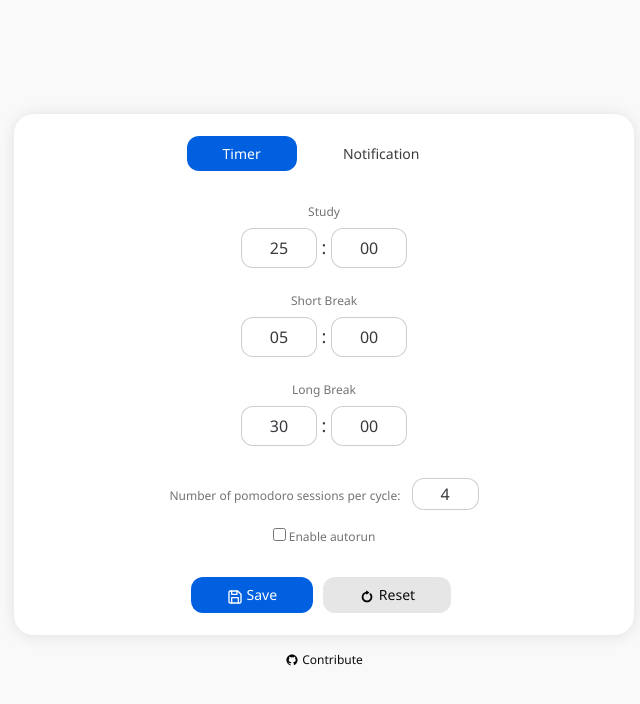
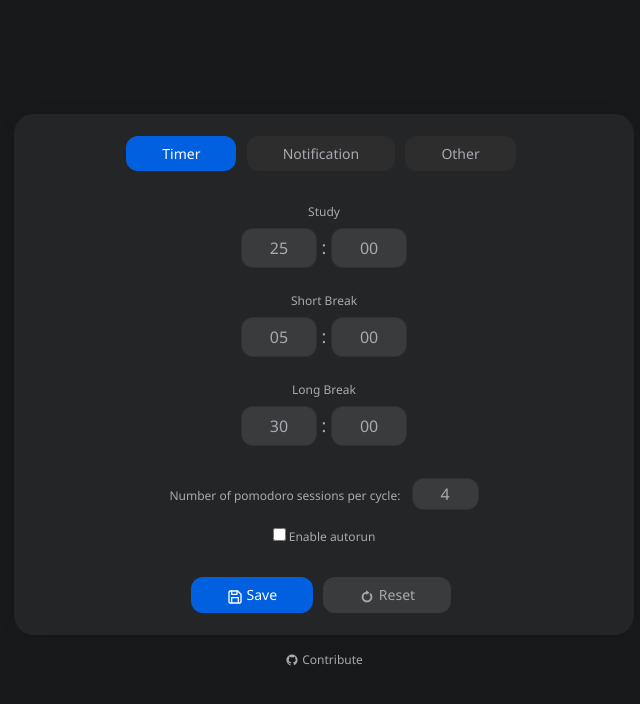
Before and after one commit to StudyTimer-Extension/StudyTimer, a browser extension: page options/options.html in a window 1280 px wide. Both pictures are taken after a click on the button "Timer". Shown: the whole page, without its empty margins (316-956 px from the left). Drawn offline with Linux system fonts and the light colour scheme.

Commit message:
Add dark mode style to settings page

```diff
--- a/model/settings/userSettings.js
+++ b/model/settings/userSettings.js
@@ -1,15 +1,16 @@
 class UserSettings {
-	constructor(pomodoros, studytime, shortbreak, longbreak, notificationsEnabled, volume, studyNotification, sbNotification, lbNotification, autorunEnabled) {
-		this._pomodoros = pomodoros;
-		this._studytime = studytime;
-		this._shortbreak = shortbreak;
-		this._longbreak = longbreak;
-		this._notificationsEnabled = notificationsEnabled;
-		this._volume = volume;
-		this._studyNotification = studyNotification;
-		this._sbNotification = sbNotification;
-		this._lbNotification = lbNotification;
-		this._autorunEnabled = autorunEnabled;
+	constructor(settings) {
+		this._studytime = settings.timer;
+		this._shortbreak = settings.shortBreak;
+		this._longbreak = settings.longBreak;
+		this._pomodoros = settings.pomodoros;
+		this._notificationsEnabled = settings.notifications;
+		this._volume = settings.volume;
+		this._studyNotification = settings.timerNotification;
+		this._sbNotification = settings.sbNotification;
+		this._lbNotification = settings.lbNotification;
+		this._autorunEnabled = settings.autorun;
+		this._darkModeEnabled = settings.darkMode;
 	}
 
 	get pomodoros() {
@@ -51,4 +52,8 @@ class UserSettings {
 	get autorunEnabled() {
 		return this._autorunEnabled;
 	}
+
+	get darkModeEnabled() {
+		return this._darkModeEnabled;
+	}
 }
--- a/model/settings/userSettingsStorage.js
+++ b/model/settings/userSettingsStorage.js
@@ -8,24 +8,41 @@ class UserSettingsStorage {
         const sbNotification = "It's time to take a break.";
         const lbNotification = "You completed the pomodoro cycle! Enjoy your longer break.";
 
-        return new UserSettings(4, "25:00", "05:00", "30:00", true, 50, studyNotification, sbNotification, lbNotification, false);
+        const settings = {
+			timer: "25:00",
+			shortBreak: "05:00",
+			longBreak: "30:00",
+			pomodoros: 4,
+			notifications: "true",
+			volume: 50,
+			timerNotification: studyNotification,
+			sbNotification: sbNotification,
+			lbNotification: lbNotification,
+			autorun: "false",
+			darkMode: "true"
+		}
+
+        return new UserSettings(settings);
     }
 
     get settings() {
         const defaultObj = this.default();
 
-        const pomodoros             = this._getItem("pomodoros")            ?? defaultObj.pomodoros;
-        const studytime             = this._getItem("studytime")            ?? defaultObj.studytime;
-        const shortbreak            = this._getItem("shortbreak")           ?? defaultObj.shortbreak;
-        const longbreak             = this._getItem("longbreak")            ?? defaultObj.longbreak;
-        const notificationsEnabled  = this._getItem("notificationAreaOpt")  ?? defaultObj.notificationsEnabled;
-        const volume                = this._getItem("volume")               ?? defaultObj.volume;
-        const studyNotification     = this._getItem("studyNotification")    ?? defaultObj.studyNotification;
-        const sbNotification        = this._getItem("sbNotification")       ?? defaultObj.sbNotification;
-        const lbNotification        = this._getItem("lbNotification")       ?? defaultObj.lbNotification;
-        const autorunEnabled        = this._getItem("autorunEnabled")       ?? defaultObj.autorunEnabled;
+        const settings = {
+			timer: this._getItem("studytime") ?? defaultObj.studytime,
+			shortBreak: this._getItem("shortbreak") ?? defaultObj.shortbreak,
+			longBreak: this._getItem("longbreak") ?? defaultObj.longbreak,
+			pomodoros: this._getItem("pomodoros") ?? defaultObj.pomodoros,
+			notifications: this._getItem("notificationAreaOpt") ?? defaultObj.notificationsEnabled,
+			volume: this._getItem("volume") ?? defaultObj.volume,
+			timerNotification: this._getItem("studyNotification") ?? defaultObj.studyNotification,
+			sbNotification: this._getItem("sbNotification") ?? defaultObj.sbNotification,
+			lbNotification: this._getItem("lbNotification") ?? defaultObj.lbNotification,
+			autorun: this._getItem("autorunEnabled") ?? defaultObj.autorunEnabled,
+			darkMode: this._getItem("darkModeEnabled") ?? defaultObj.darkModeEnabled
+		}
 
-        return new UserSettings(pomodoros, studytime, shortbreak, longbreak, notificationsEnabled, volume, studyNotification, sbNotification, lbNotification, autorunEnabled);
+        return new UserSettings(settings);
     }
 
     set settings(userSettings) {
@@ -39,6 +56,7 @@ class UserSettingsStorage {
         this._setItem("sbNotification", userSettings.sbNotification);
         this._setItem("lbNotification", userSettings.lbNotification);
         this._setItem("autorunEnabled", userSettings.autorunEnabled);
+        this._setItem("darkModeEnabled", userSettings.darkModeEnabled);
 
         return this.settings;
     }
--- a/options/css/options.css
+++ b/options/css/options.css
@@ -7,13 +7,15 @@
 }
 
 body {
-	background-color: #f9f9fa;
+	/* background-color: #f9f9fa; */
+	background-color: #18191a;
 }
 
 h2 {
 	margin-bottom: 8px;
 	font-size: 12px;
-	color: #737373;
+	/* color: #737373; */
+	color: #a8aab1;
 }
 
 #box {
@@ -29,7 +31,8 @@ h2 {
 	padding: 22px;
 	border-radius: 20px;
 	box-shadow: 0 1px 16px rgba(12, 12, 13, 0.1);
-	background-color: #ffffff;
+	/* background-color: #ffffff; */
+	background-color: #242526;
 }
 
 #pomodorosMessage {
@@ -40,24 +43,31 @@ h2 {
 	margin-top: 16px;
 }
 
-#timer, #notification {
+.tabContent {
 	min-height: 319px;
+}
+
+.hide {
+	display: none !important;
 }
 
 .textInput {
 	margin-bottom: 24px;
 	font-size: 18px;
-	color: #38383d;
+	/* color: #38383d; */
+	color: #a8aab1;
 }
 
 .caption {
 	margin-bottom: 18px;
 	font-size: 12px;
-	color: #737373;
+	/* color: #737373; */
+	color: #a8aab1;
 }
 
 .caption label {
-	color: #737373;
+	/* color: #737373; */
+	color: #a8aab1;
 }
 
 label:hover {
@@ -67,6 +77,20 @@ label:hover {
 svg {
 	vertical-align: middle;
 	width: 16px;
+}
+
+svg path {
+	fill: #a8aab1;
+}
+
+#saveButton svg path{
+	fill: none;
+	stroke: #fff;
+}
+
+input {
+	color: #a8aab1 !important;
+	background-color: #3a3b3c;
 }
 
 .caption svg {
@@ -104,7 +128,8 @@ a {
 	padding: 8px 28px;
 	text-decoration: none;
 	border-radius: 12px;
-	color: #0c0c0d;
+	/* color: #0c0c0d; */
+	color: #a8aab1;
 	outline: 0;
 }
 
@@ -153,29 +178,37 @@ a:active {
 }
 
 .default {
-	color: #0c0c0d;
-	background-color: rgba(12, 12, 13, 0.1);
+	/* color: #0c0c0d; */
+	color: #a8aab1;
+	/* background-color: rgba(12, 12, 13, 0.1); */
+	background-color: #3a3b3c;
 }
 
 .default:hover {
-	background-color: rgba(12, 12, 13, 0.2);
+	/* background-color: rgba(12, 12, 13, 0.2); */
+	background-color: #2d2d2d86;
 }
 
 .default:active {
-	background-color: rgba(12, 12, 13, 0.3);
+	/* background-color: rgba(12, 12, 13, 0.3); */
+	background-color: #2d2d2d86;
 }
 
 .transparent {
-	color: rgba(12, 12, 13, 0.8);
-	background-color: #ffffff;
+	/* color: rgba(12, 12, 13, 0.8); */
+	color: #a8aab1;
+	/* background-color: #ffffff; */
+	background-color: #2D2D2D;
 }
 
 .transparent:hover {
-	background-color: rgba(12, 12, 13, 0.1);
+	/* background-color: rgba(12, 12, 13, 0.1); */
+	background-color: #3a3b3c;
 }
 
 .transparent:active {
-	background-color: rgba(12, 12, 13, 0.2);
+	/* background-color: rgba(12, 12, 13, 0.2); */
+	background-color: #3a3b3c;
 }
 
 .active {
@@ -229,9 +262,9 @@ a:active {
 
 @media(min-width: 1800px) {
 	#box {
-		width: 30%;
+		width: 35%;
 		height: 55%;
 		top: 22.5%;
-		left: 35%;
+		left: 32.5%;
 	}
 }
--- a/options/js/interfaceService.js
+++ b/options/js/interfaceService.js
@@ -32,4 +32,8 @@ class InterfaceService {
     static updateAutorunOption(value) {
         document.getElementById("autorunOpt").checked = value == "true";
     }
+
+    static updateDarkModeOption(value) {
+        document.getElementById("darkOpt").checked = value == "true";
+    }
 }
--- a/options/js/options.js
+++ b/options/js/options.js
@@ -12,8 +12,7 @@ const studyClockLine = document.getElementById("study");
 const shortBreakClockLine = document.getElementById("shortBreak");
 const longBreakClockLine = document.getElementById("longBreak");
 
-const timerTab = document.getElementById("timerTab");
-const notificationTab = document.getElementById("notificationTab");
+const tabs = Array.from(document.getElementsByClassName("tab"));
 
 const volume = document.getElementById("volume");
 const volumeSpan = document.getElementById("volumeSpan");
@@ -58,18 +57,21 @@ const addListeners = () => {
 	volume.addEventListener("input", () => volumeSpan.innerHTML = volume.value + "%");
 
 	document.getElementById("saveButton").addEventListener("click", () => {
-		const study = TimerFormat.minutesAndSecondsToText(studyClockLine.getElementsByClassName("minutes")[0].value, studyClockLine.getElementsByClassName("seconds")[0].value);
-		const shortBreak = TimerFormat.minutesAndSecondsToText(shortBreakClockLine.getElementsByClassName("minutes")[0].value, shortBreakClockLine.getElementsByClassName("seconds")[0].value);
-		const longBreak = TimerFormat.minutesAndSecondsToText(longBreakClockLine.getElementsByClassName("minutes")[0].value, longBreakClockLine.getElementsByClassName("seconds")[0].value);
-		const pomodoros = pomodorosInput.value;
-		const notificationsEnabled = document.getElementById("notificationAreaOpt").checked;
-		const volumeValue = document.getElementById("volume").value;
-		const studyNotification = document.getElementById("studyNotification").value;
-		const sbNotification = document.getElementById("sbNotification").value;
-		const lbNotification = document.getElementById("lbNotification").value;
-		const autorunEnabled = document.getElementById("autorunOpt").checked;
+		const settings = {
+			timer: TimerFormat.minutesAndSecondsToText(studyClockLine.getElementsByClassName("minutes")[0].value, studyClockLine.getElementsByClassName("seconds")[0].value),
+			shortBreak: TimerFormat.minutesAndSecondsToText(shortBreakClockLine.getElementsByClassName("minutes")[0].value, shortBreakClockLine.getElementsByClassName("seconds")[0].value),
+			longBreak: TimerFormat.minutesAndSecondsToText(longBreakClockLine.getElementsByClassName("minutes")[0].value, longBreakClockLine.getElementsByClassName("seconds")[0].value),
+			pomodoros: pomodorosInput.value,
+			notifications: document.getElementById("notificationAreaOpt").checked,
+			volume: document.getElementById("volume").value,
+			timerNotification: document.getElementById("studyNotification").value,
+			sbNotification: document.getElementById("sbNotification").value,
+			lbNotification: document.getElementById("lbNotification").value,
+			autorun: document.getElementById("autorunOpt").checked,
+			darkMode: document.getElementById("darkOpt").checked
+		}
 
-		settingStorage.settings = new UserSettings(pomodoros, study, shortBreak, longBreak, notificationsEnabled, volumeValue, studyNotification, sbNotification, lbNotification, autorunEnabled);
+		settingStorage.settings = new UserSettings(settings);
 
 		updateInputs();
 		sendMessageToBackground("reset");
@@ -81,20 +83,17 @@ const addListeners = () => {
 		sendMessageToBackground("reset");
 	});
 
-	timerTab.addEventListener("click", (e) => {
-		e.preventDefault();
-		document.getElementById("timer").style.display = "block";
-		document.getElementById("notification").style.display = "none";
-		timerTab.classList.add("active");
-		notificationTab.classList.remove("active");
-	});
-
-	notificationTab.addEventListener("click", (e) => {
-		e.preventDefault();
-		document.getElementById("timer").style.display = "none";
-		document.getElementById("notification").style.display = "block";
-		timerTab.classList.remove("active");
-		notificationTab.classList.add("active");
+	// Highlight clicked tab and show its content
+	tabs.map(function(tab) {
+		tab.addEventListener("click", function(e) {
+			e.preventDefault();
+			e.target.classList.add("active");
+			document.getElementById(e.target.getAttribute("for")).classList.remove("hide");
+			tabs.filter(x => x != tab).map(y => {
+				y.classList.remove("active");
+				document.getElementById(y.getAttribute("for")).classList.add("hide");
+			});
+		});
 	});
 }
 
@@ -109,6 +108,7 @@ const updateInputs = () => {
 	InterfaceService.updateNotificationMessage(sbNotification, settingStorage.settings.sbNotification);
 	InterfaceService.updateNotificationMessage(lbNotification, settingStorage.settings.lbNotification);
 	InterfaceService.updateAutorunOption(settingStorage.settings.autorunEnabled);
+	InterfaceService.updateDarkModeOption(settingStorage.settings.darkModeEnabled);
 }
 
 window.onload = () => {
--- a/options/options.html
+++ b/options/options.html
@@ -10,10 +10,11 @@
 			<div id="content">
 				<form>
 					<div id="navbar">
-						<button id="timerTab" class="button transparent active">Timer</button>
-						<button id="notificationTab" class="button transparent">Notification</button>
+						<button class="tab button transparent active" for="timer">Timer</button>
+						<button class="tab button transparent" for="notification">Notification</button>
+						<button class="tab button transparent" for="other">Other</button>
 					</div>
-					<div id="timer">
+					<div id="timer" class="tabContent">
 						<div id="study" class="textInput">
 							<h2>Study</h2>
 							<input type="text" class="minutes" size="3" maxlength="3"/> : <input type="text" class="seconds" size="3" maxlength="2"/>
@@ -29,7 +30,7 @@
 						<p id="pomodorosMessage" class="caption">Number of pomodoro sessions per cycle: <input type="text" id="numberPomodoros" size="2" maxlength="2"/></p>
 						<p class="caption" style="margin-bottom: 0px;" title="Start timer automatically when browser is open"><input type="checkbox" id="autorunOpt"> <label for="autorunOpt">Enable autorun</label></p>
 					</div>
-					<div id="notification" style="display: none">
+					<div id="notification" class="tabContent hide">
 						<p class="caption"><input type="checkbox" id="notificationAreaOpt"> <label for="notificationAreaOpt">Enable notifications</label></p>
 						<p class="caption" id="slider"><label>Volume:</label> <input type="range" min="0" max="100" value="50" id="volume"> <span id="volumeSpan"></span></p>
 						<div class="textInput">
@@ -44,6 +45,9 @@
 							<h2><label for="lbNotification">Long Break</label></h2>
 							<input type="text" id="lbNotification"></input>
 						</div>
+					</div>
+					<div id="other" class="tabContent hide">
+						<p class="caption"><input type="checkbox" id="darkOpt"> <label for="darkOpt">Enable dark mode</label></p>
 					</div>
 				</form>
 				<button id="saveButton" class="button primary"><svg xmlns="http://www.w3.org/2000/svg" viewBox="0 0 24 24" fill="none" stroke="currentColor" stroke-linecap="round" stroke-linejoin="round" stroke-width="2" class="feather feather-save"><path d="M19 21H5a2 2 0 0 1-2-2V5a2 2 0 0 1 2-2h11l5 5v11a2 2 0 0 1-2 2z"/><path d="M17 21v-8H7v8M7 3v5l7.99.025.004-5.005"/></svg> Save</button>
```
